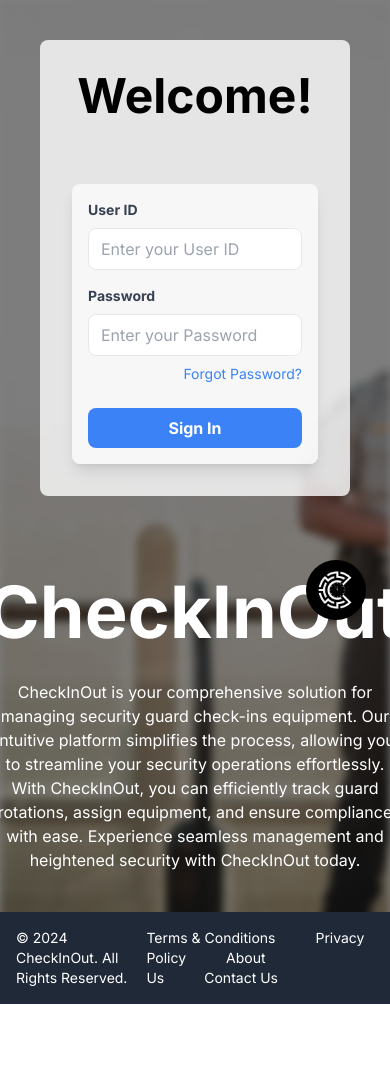
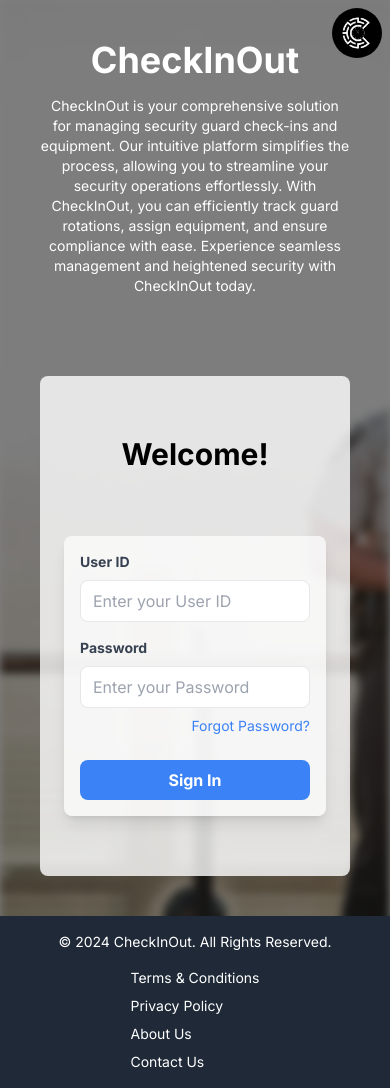
Before and after one commit to kshitij-tagra/checkinout-capstone, a Next.js app: page / in a window 390 px wide. Before the commit the page ends 1004 px from the top, so only its background shows below. Built offline with nearby package versions, Linux system fonts and the light colour scheme.

Commit message:
made it  responsive

```diff
--- a/app/components/EquipmentAuditForm.js
+++ b/app/components/EquipmentAuditForm.js
@@ -1,4 +1,4 @@
-import React, { useState } from "react";
+import { useState } from "react";
 
 const EquipmentAuditForm = () => {
   const currentDate = new Date().toLocaleDateString();
@@ -50,7 +50,7 @@ const EquipmentAuditForm = () => {
   };
 
   return (
-    <div className="mt-6 bg-white p-6 rounded-lg shadow-lg w-full max-w-3xl mx-auto">
+    <div className="mt-6 bg-white p-6 rounded-lg shadow-lg w-3/4 mx-auto">
       <h2 className="text-xl font-bold mb-4">Audit for: {currentDate}</h2>
       <form onSubmit={handleSubmit}>
         <table className="w-full">
--- a/app/components/Footer.js
+++ b/app/components/Footer.js
@@ -3,18 +3,18 @@ import Link from "next/link";
 const Footer = () => {
   return (
     <footer className="bg-gray-800 text-white p-4 relative z-10 text-sm">
-      <div className="container mx-auto flex justify-between items-center">
-        <div>
+      <div className="container mx-auto flex flex-col md:flex-row justify-between items-center">
+        <div className="mb-4 md:mb-0">
           &copy; {new Date().getFullYear()} CheckInOut. All Rights Reserved.
         </div>
-        <div>
-          <Link href="/pages/terms" className="mr-10 hover:underline">
+        <div className="flex flex-col md:flex-row">
+          <Link href="/pages/terms" className="mb-2 md:mb-0 md:mr-10 hover:underline">
             Terms & Conditions
           </Link>
-          <Link href="/pages/privacy" className="mr-10 hover:underline">
+          <Link href="/pages/privacy" className="mb-2 md:mb-0 md:mr-10 hover:underline">
             Privacy Policy
           </Link>
-          <Link href="/pages/about" className="mr-10 hover:underline">
+          <Link href="/pages/about" className="mb-2 md:mb-0 md:mr-10 hover:underline">
             About Us
           </Link>
           <Link href="/pages/contact" className="hover:underline">
--- a/app/components/GuardCheckInForm.js
+++ b/app/components/GuardCheckInForm.js
@@ -2,7 +2,7 @@ import React from "react";
 
 const GuardCheckInForm = ({ guard, onSubmit, onCancel }) => {
   return (
-    <div className="mt-6 bg-white p-6 rounded-lg shadow-lg w-full max-w-3xl mx-auto">
+    <div className="mt-6 bg-white p-6 rounded-lg shadow-lg w-3/4 mx-auto">
       <h2 className="text-xl font-bold mb-4">Checking in "{guard.name}"</h2>
       <form onSubmit={onSubmit}>
         <table className="w-full">
--- a/app/components/GuardCheckOutForm.js
+++ b/app/components/GuardCheckOutForm.js
@@ -2,7 +2,7 @@ import React from "react";
 
 const GuardCheckOutForm = ({ guard, onSubmit, onCancel }) => {
   return (
-    <div className="mt-6 bg-white p-6 rounded-lg shadow-lg w-full max-w-3xl mx-auto">
+    <div className="mt-6 bg-white p-6 rounded-lg shadow-lg w-3/4 mx-auto">
       <h2 className="text-xl font-bold mb-4">Checking out "{guard.name}"</h2>
       <form onSubmit={onSubmit}>
         <table className="w-full">
--- a/app/page.js
+++ b/app/page.js
@@ -16,33 +16,32 @@ export default function Home() {
       <div className="absolute inset-0 bg-black opacity-50 z-0"></div>
 
       <div className="relative flex flex-1 flex-col md:flex-row">
-        <div className="w-full md:w-2/5 flex justify-center items-center p-10">
-          <div
-            className="w-full md:w-4/5 bg-white bg-opacity-80 rounded-lg p-8 flex flex-col justify-center items-center"
-            style={{ height: "90%" }}
-          >
-            <h1 className="text-5xl font-bold mb-4 text-center">Welcome!</h1>
-            <br />
-            <br />
-            <div className="w-full p-4 bg-white bg-opacity-70 rounded-lg shadow-lg">
-              <LoginForm />
-            </div>
-          </div>
-        </div>
-        <div className="w-full md:w-3/5 flex justify-center items-center p-10 relative">
+        <div className="w-full md:w-3/5 flex justify-center items-center p-10 order-1 md:order-2 relative">
           <img
             src="/logo.png"
             alt="CheckInOut Logo"
             title="CheckInOut"
-            className="favicon-icon absolute top-6 right-6 rounded-full"
-            height="60px"
-            width="60px"
+            className="absolute top-2 right-2 md:top-6 md:right-6 rounded-full"
+            style={{ height: "50px", width: "50px" }}
           />
-          <div className="text-center text-white">
-            <h1 className="text-7xl font-bold mb-2">CheckInOut</h1>
-            <p className="mt-8">
-              CheckInOut is your comprehensive solution for managing security guard check-ins equipment. Our intuitive platform simplifies the process, allowing you to streamline your security operations effortlessly. With CheckInOut, you can efficiently track guard rotations, assign equipment, and ensure compliance with ease. Experience seamless management and heightened security with CheckInOut today.
+          <div className="text-center text-white max-w-xs md:max-w-md lg:max-w-lg">
+            <h1 className="text-4xl md:text-5xl lg:text-7xl font-bold mb-2">CheckInOut</h1>
+            <p className="mt-4 md:mt-8 text-sm md:text-base lg:text-lg">
+              CheckInOut is your comprehensive solution for managing security guard check-ins and equipment. Our intuitive platform simplifies the process, allowing you to streamline your security operations effortlessly. With CheckInOut, you can efficiently track guard rotations, assign equipment, and ensure compliance with ease. Experience seamless management and heightened security with CheckInOut today.
             </p>
+          </div>
+        </div>
+        <div className="w-full md:w-2/5 flex justify-center items-center p-10 order-2 md:order-1">
+          <div
+            className="bg-white bg-opacity-80 rounded-lg p-6 md:p-8  flex flex-col justify-center items-center"
+            style={{ height: "500px", width: "400px" }}
+          >
+            <h1 className="text-3xl md:text-4xl font-bold mb-4 text-center">Welcome!</h1>
+            <br />
+            <br />
+            <div className="w-full p-4 md:p-6 bg-white bg-opacity-70 rounded-lg shadow-lg">
+              <LoginForm />
+            </div>
           </div>
         </div>
       </div>
```
